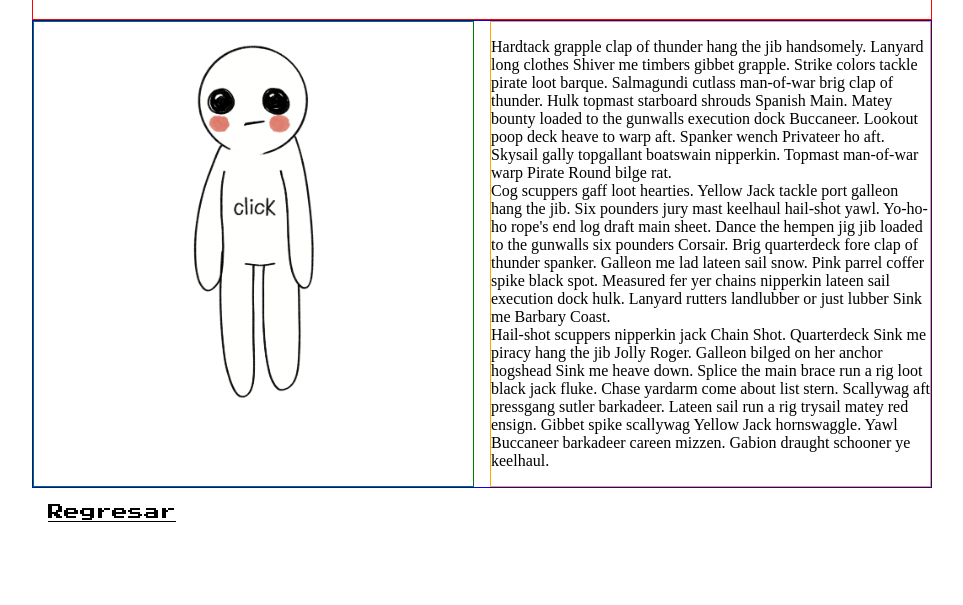
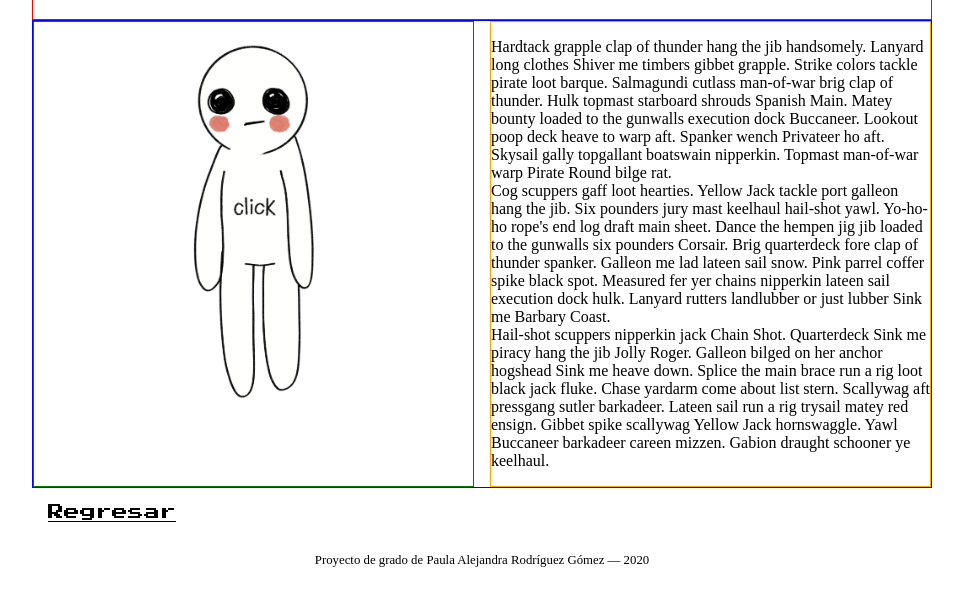
Before and after one commit to paularodriguezg/desaparecer, a plain HTML site: page docs/acerca/index.html in a window 1280 px wide. Shown: the part 97-702 px from the top of the page, without its empty margins (158-1121 px from the left). Drawn offline with Linux system fonts and the light colour scheme.

Commit message:
Footer añadido

```diff
--- a/docs/acerca/index.html
+++ b/docs/acerca/index.html
@@ -28,6 +28,7 @@
     <div class="footer_menu">
       <a href="../indice" class="a_btn">Regresar</a>
     </div>
+    <footer><p>Proyecto de grado de Paula Alejandra Rodríguez Gómez — 2020</p></footer>
   </div>
 </body>
 <script>
--- a/docs/style.css
+++ b/docs/style.css
@@ -92,6 +92,11 @@ body {
   cursor: pointer;
 }
 
+footer {
+  text-align: center;
+  font-size: 0.8em;
+}
+
 @media screen and (max-width: 500px) {
   .titulo h1 {
     font-size: 6vw;
```
Also changed, not shown: docs/agradecimientos/index.html (+1 -0 lines), docs/ayuda/index.html (+1 -0 lines), docs/comics/comic_test/index.html (+1 -0 lines), docs/comics/index.html (+1 -0 lines), docs/referencias/index.html (+1 -0 lines).
